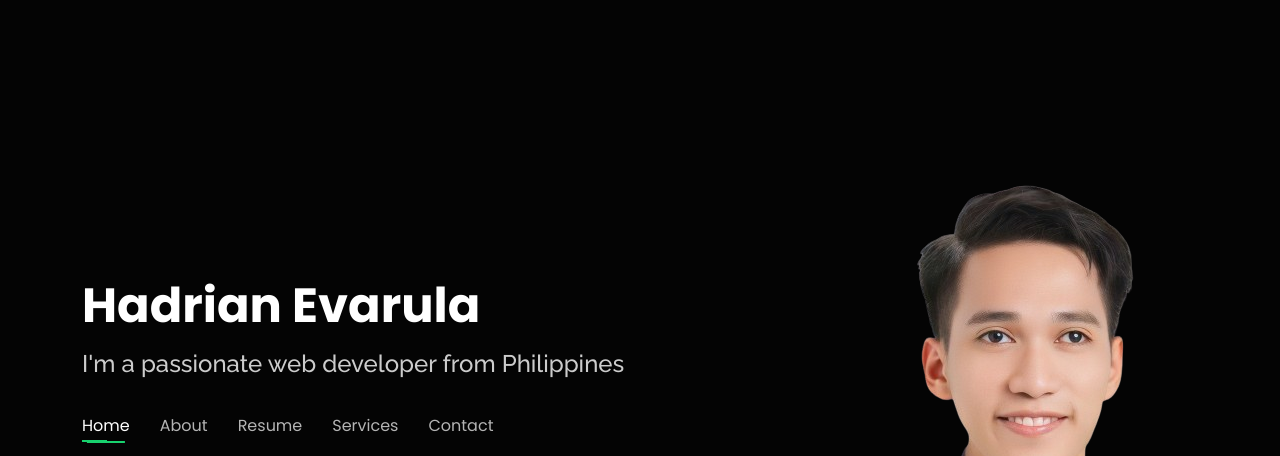
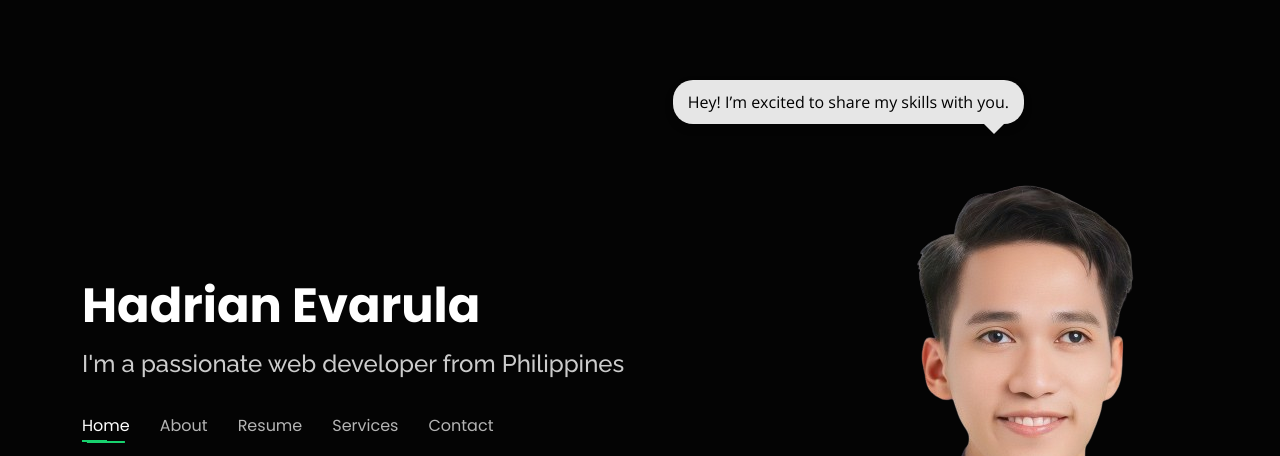
Before and after one commit to hadrianfdc/Personal, a plain HTML site: page index.html in a window 1280 px wide. Shown: the top 456 px of the page. Drawn offline with nearby package versions, Linux system fonts and the light colour scheme.

Commit message:
animation for thoughts

```diff
--- a/assets/css/style.css
+++ b/assets/css/style.css
@@ -28,11 +28,65 @@ body {
   }
 }
 
+@keyframes tilt {
+  0%, 100% { transform: rotate(0deg); }
+  25% { transform: rotate(-5deg); }
+  50% { transform: rotate(5deg); }
+  75% { transform: rotate(-5deg); }
+}
+
+#animated-image {
+  position: fixed;
+  right: 0;
+  top: 0;
+  width: 50vw; /* adjust as needed */
+  height: 100vh;
+  background: url("../img/myself.png") center right no-repeat;
+  background-size: fill;
+  z-index: -1;
+  opacity: 1;
+}
+
+#animated-image.tilt {
+  animation: tilt 0.5s ease-in-out;
+}
+
+#thought-bubble {
+  position: fixed;
+  top: 10%;
+  right: 20%;
+  background: rgba(255, 255, 255, 0.9);
+  border-radius: 20px;
+  padding: 10px 15px;
+  font-size: 16px;
+  color: #000;
+  opacity: 0;
+  transform: translateY(20px);
+  transition: opacity 0.5s ease-out, transform 0.5s ease-out;
+  box-shadow: 0 4px 8px rgba(0,0,0,0.2);
+}
+
+#thought-bubble.visible {
+  opacity: 1;
+  transform: translateY(0);
+}
+
+#thought-bubble::after {
+  content: '';
+  position: absolute;
+  bottom: -10px;
+  right: 20px;
+  width: 0;
+  height: 0;
+  border-left: 10px solid transparent;
+  border-right: 10px solid transparent;
+  border-top: 10px solid rgba(255, 255, 255, 0.9);
+}
+
 body::before {
   content: "";
   position: fixed;
-  background: #040404 url("../img/myself.png") center right  no-repeat;
-  background-size: fill;
+  background: #040404;
   left: 0;
   right: 0;
   top: 0;
--- a/assets/js/main.js
+++ b/assets/js/main.js
@@ -86,6 +86,7 @@
         sections.forEach((item) => {
           item.classList.remove('section-show')
         })
+        // Show thought bubble when back to header (will be handled by setInterval)
         return;
       }
 
@@ -96,13 +97,16 @@
             item.classList.remove('section-show')
           })
           section.classList.add('section-show')
-
+          // Hide thought bubble when section is shown
+          select('#thought-bubble').classList.remove('visible')
         }, 350);
       } else {
         sections.forEach((item) => {
           item.classList.remove('section-show')
         })
         section.classList.add('section-show')
+        // Hide thought bubble when section is shown
+        select('#thought-bubble').classList.remove('visible')
       }
 
       scrollto(this.hash)
@@ -132,6 +136,8 @@
 
         setTimeout(function() {
           initial_nav.classList.add('section-show')
+          // Hide thought bubble when section is shown
+          select('#thought-bubble').classList.remove('visible')
         }, 350);
 
         scrollto(window.location.hash)
@@ -251,4 +257,41 @@
    */
   new PureCounter();
 
+  /**
+   * Random background image movement
+   */
+  const thoughts = [
+    "Hello! I’m glad you’re here to check out my work.",
+    "Welcome! Here’s a quick view of my skills and projects.",
+    "Greetings! I hope you find my work engaging and clear.",
+    "Hi there! Thanks for stopping by to see my portfolio.",
+    "Hey! I’m excited to share my skills with you.",
+    "Salutations! Take a moment to explore my projects.",
+    "Hello! I hope my portfolio gives you a good impression.",
+    "Welcome! I’m excited to show what I can do.",
+    "Hi! Thanks for visiting my portfolio.",
+    "Hello! Take a look around and see my work."
+  ];
+
+
+
+  setInterval(() => {
+    const image = select('#animated-image');
+    const bubble = select('#thought-bubble');
+
+    // Trigger tilt animation
+    image.classList.add('tilt');
+    setTimeout(() => image.classList.remove('tilt'), 500);
+
+    // Show random thought with animation
+    const randomThought = thoughts[Math.floor(Math.random() * thoughts.length)];
+    bubble.textContent = randomThought;
+    bubble.classList.add('visible');
+
+    // Hide bubble after 3 seconds with animation
+    setTimeout(() => {
+      bubble.classList.remove('visible');
+    }, 3000);
+  }, 5000);
+
 })()
--- a/index.html
+++ b/index.html
@@ -72,6 +72,10 @@
 
     </div>
   </header><!-- End Header -->
+
+  <!-- Animated Image -->
+  <div id="animated-image"></div>
+  <div id="thought-bubble"></div>
 
   <!-- Mobile Nav Toggle -->
   <i class="bi bi-list mobile-nav-toggle"></i>
```
